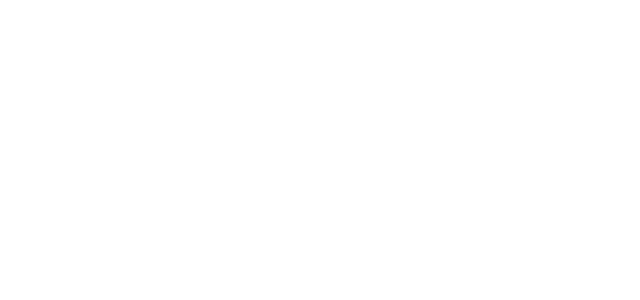
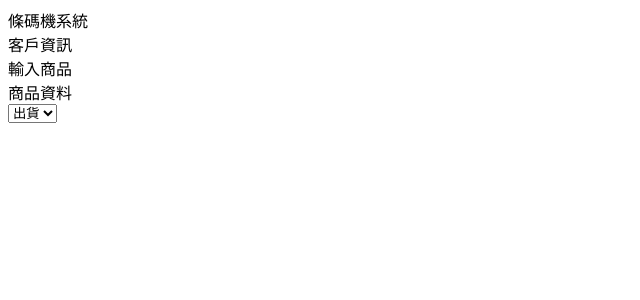
Before and after one commit to timthebouncer/ERP-System-Front, a Vue app: page /sales in a window 1280 px wide. Shown: the top 300 px of the page, without its empty margins (0-640 px from the left). Built offline with nearby package versions, Linux system fonts and the light colour scheme.

Commit message:
盤點機-出貨頁面含header

```diff
--- a/src/router/index.js
+++ b/src/router/index.js
@@ -15,17 +15,22 @@
         name: 'checkLogin',
         component: () => import('../views/check/Login.vue'),
       },
+      {
+        path: '/sales',
+        name: 'sales',
+        component: () => import('../views/check/Sales/index.vue'),
+      },
     ],
   },
   {
     path: '/',
     name: 'scale',
-    component: () => import('../views/scale/Layout.vue'),
+    component: () => import('../views/scale/layout.vue'),
     children: [
       {
         path: '/slogin',
         name: 'scaleLogin',
-        component: () => import('../views/scale/Login.vue'),
+        component: () => import('../views/scale/login.vue'),
       },
       {
         path: '/scale',
--- a/src/views/check/Layout.vue
+++ b/src/views/check/Layout.vue
@@ -1,15 +1,21 @@
 <template>
-  <div class="bbb">
+  <div class="PosSystem">
     <div class="title">條碼機系統</div>
     <router-view />
+    <HeaderOption />
+
+
   </div>
 </template>
 
 <script>
+  import HeaderOption from './components/Header/index'
   export default {
-
+    components:{HeaderOption}
   }
 </script>
 
 <style lang="scss" scoped>
+  .HeaderOption{
+  }
 </style>
--- a/src/views/check/Login.vue
+++ b/src/views/check/Login.vue
@@ -1,6 +1,6 @@
 <template>
   <div>
-    登入系統
+<!--    登入系統-->
   </div>
 </template>
 
--- /dev/null
+++ b/src/views/check/Sales/index.vue
@@ -0,0 +1,22 @@
+<template>
+  <div class="container">
+    <div class="top-wrapper">
+      客戶資訊
+    </div>
+    <div class="content-wrapper">
+      輸入商品
+    </div>
+    <div class="footer-wrapper">
+      商品資料
+    </div>
+  </div>
+</template>
+<script>
+export default {
+  name: "Sales"
+};
+</script>
+<style lang="scss" scoped>
+  .container{
+  }
+</style>
--- /dev/null
+++ b/src/views/check/components/Header/index.vue
@@ -0,0 +1,17 @@
+<template>
+    <div class="header-wrapper">
+        <select>
+            <option value="1">出貨</option>
+        </select>
+    </div>
+</template>
+<script>
+    export default {
+      name:'HeaderOption'
+    }
+</script>
+<style lang="scss" scoped>
+    .header-wrapper{
+
+    }
+</style>
```
